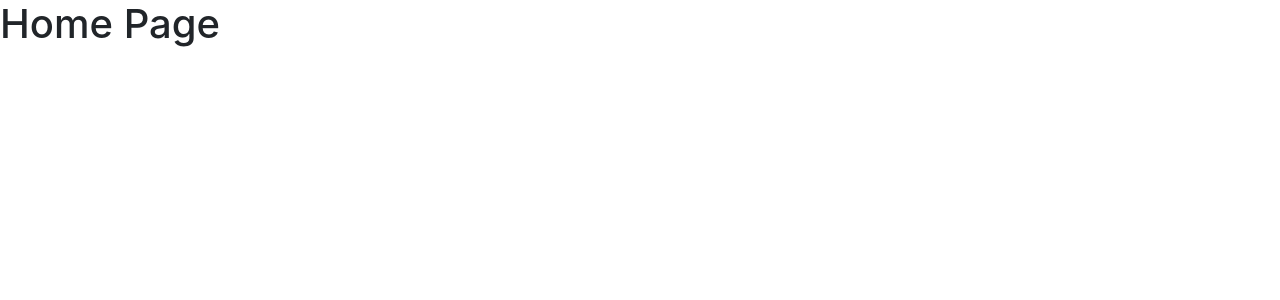
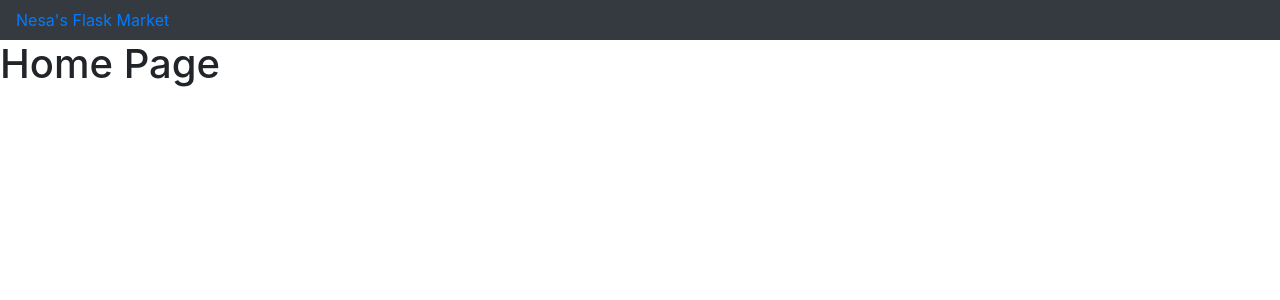
Before and after one commit to nesaS/FlaskMarket, a Flask app: page / in a window 1280 px wide. Shown: the top 300 px of the page. Run offline with Flask 3, Linux system fonts and the light colour scheme.

Commit message:
added navbar

```diff
--- a/templates/home.html
+++ b/templates/home.html
@@ -11,7 +11,18 @@
 
     <title>Hello, world!</title>
   </head>
+
   <body>
+    <nav class= "navbar navbar-expand-md navbar-dark bg-dark">
+        <a class="navbar-bran" href="#">Nesa's Flask Market</a>
+        <button class="navbar-toggler" type="Button" data-toggle="collapse" data-target="#navbarNav">
+            <span class="navbar-toggler-icon"></span>
+        </button>
+
+
+        <div class = "collapse navbar-collapse" id="navbarNav">
+        </div>
+    </nav>
     <h1>Home Page</h1>
 
     <!-- Optional JavaScript; choose one of the two! -->
```
